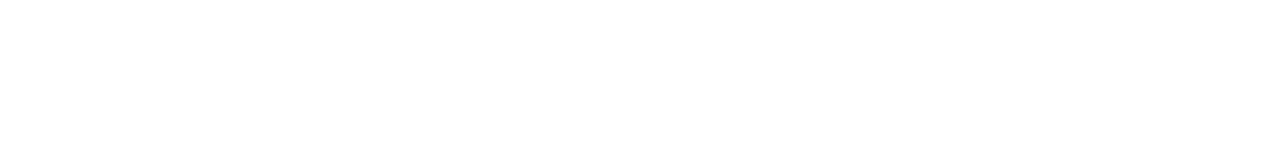
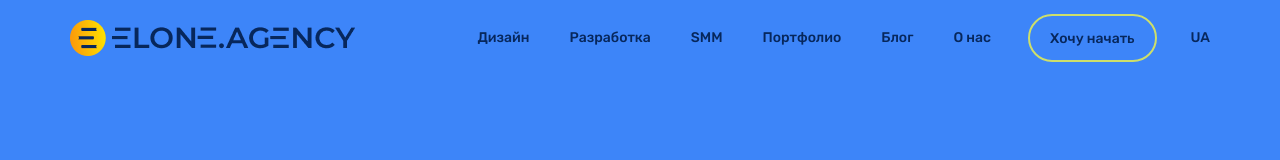
Before and after one commit to Iv2web/agency, a plain HTML site: page index.html in a window 1280 px wide. Drawn offline with nearby package versions, Linux system fonts and the light colour scheme.

Commit message:
added header

```diff
--- a/index.html
+++ b/index.html
@@ -10,6 +10,32 @@
 </head>
 <body>
    <div class="wrapper">
+      <header class="header">
+         <div class="container">
+            <div class="header__body">
+                  <a href="#" class="header__logo"><img src="img/Logo.png" alt=""></a>
+               <div class="header__burger">
+                  <span></span>
+               </div>
+               <nav class="header__menu">
+                  <ul class="header__list">
+                     <li><a href="" class="header__link header__line">Дизайн</a></li>
+                     <li><a href="" class="header__link header__line">Разработка</a></li>
+                     <li><a href="" class="header__link header__line">SMM</a></li>
+                     <li><a href="" class="header__link header__line">Портфолио</a></li>
+                     <li><a href="" class="header__link header__line">Блог</a></li>
+                     <li><a href="" class="header__link header__line">О нас</a></li>
+                     <li><a href="" class="header__link btn">Хочу начать</a></li>
+                     <li><a href="" class="header__link">UA</a></li>
+                  </ul>
+               </nav>
+               <!-- <div class="header__switch switch">
+                  <span></span>
+                  <a href="#" class="switch__ru">ru</a>
+               </div> -->
+            </div>
+         </div>
+      </header>
             <!-- < ================ > -->
             <!-- < ================ > -->
             <!-- < ================ > -->
--- a/style/_variables.scss
+++ b/style/_variables.scss
@@ -1,4 +1,5 @@
-$dark: #4d4959;
-$antracit: #353738;
-$telegrey: #848789;
-$smoky: #f7f7f7;
+$krayola: #3d85f9;
+$sapphire: #07275c;
+$blue: #7dbefa;
+$YG_top: #ffe600;
+$YG_bottom: #fa940b;
--- a/style/style.scss
+++ b/style/style.scss
@@ -1,9 +1,9 @@
 //<Connecting fonts>=================================================================
-// insert the google fonts URL here
+@import url("https://fonts.googleapis.com/css2?family=Rubik:wght@400;500;700&display=swap");
 //<Connecting fonts>=================================================================
 
 //<Defoult font>=================================================================
-$fontfamily: "";
+$fontfamily: "Rubik";
 //<Defoult font>=================================================================
 
 //<Variables>=================================================================
@@ -23,7 +23,7 @@ $minwidth: 320px;
 
 //<MAIN GRID>=================================================================
 .container {
-  max-width: 1130px;
+  max-width: 1170px;
   padding: 0px 15px;
   margin: 0px auto;
 }
@@ -35,10 +35,64 @@ $minwidth: 320px;
 @import "_variables";
 //<CONNECTING FILES STYLES PAGES AND ELEMENTS>=================================================================
 
-//< START MAIN BLOCK >=================================================================
+//< START HEADER >=================================================================
+.wrapper {
+  background-color: $krayola;
+}
+.header {
+  margin: 20px 0px 0px 0px;
+  &__body {
+    display: flex;
+    justify-content: space-between;
+    align-items: center;
+  }
 
-//< END MAIN BLOCK >=================================================================
-//< START HEADER >=================================================================
+  &__logo {
+  }
+
+  &__burger {
+  }
+
+  &__menu {
+  }
+
+  &__list {
+    display: flex;
+    li {
+      margin: 0px 0px 0px 34px;
+    }
+  }
+
+  &__link {
+    font-size: 14px;
+    color: $sapphire;
+    font-weight: 500;
+  }
+  &__line {
+    padding: 0px 3px 3px 3px;
+    border-bottom: 3px solid transparent;
+    transition: all 0.3s ease 0s;
+
+    &:hover {
+      padding: 0px 3px 3px 3px;
+      border-bottom: 3px solid #cddf6b;
+      transition: all 0.3s ease 0s;
+    }
+  }
+
+  &__switch {
+  }
+}
+
+.btn {
+  padding: 13.5px 20px;
+  border: 2px solid #cddf6b;
+  border-radius: 35px;
+}
+.switch {
+  &__ru {
+  }
+}
 
 //< END HEADER >=================================================================
 //< START CONTENT >=================================================================
```
Also changed, not shown: img/Logo.png (added), img/icons/icon_1.svg (added), img/images/Img_1.jpg (added), img/images/Img_2.jpg (added), style/style.css, 1 other file.
